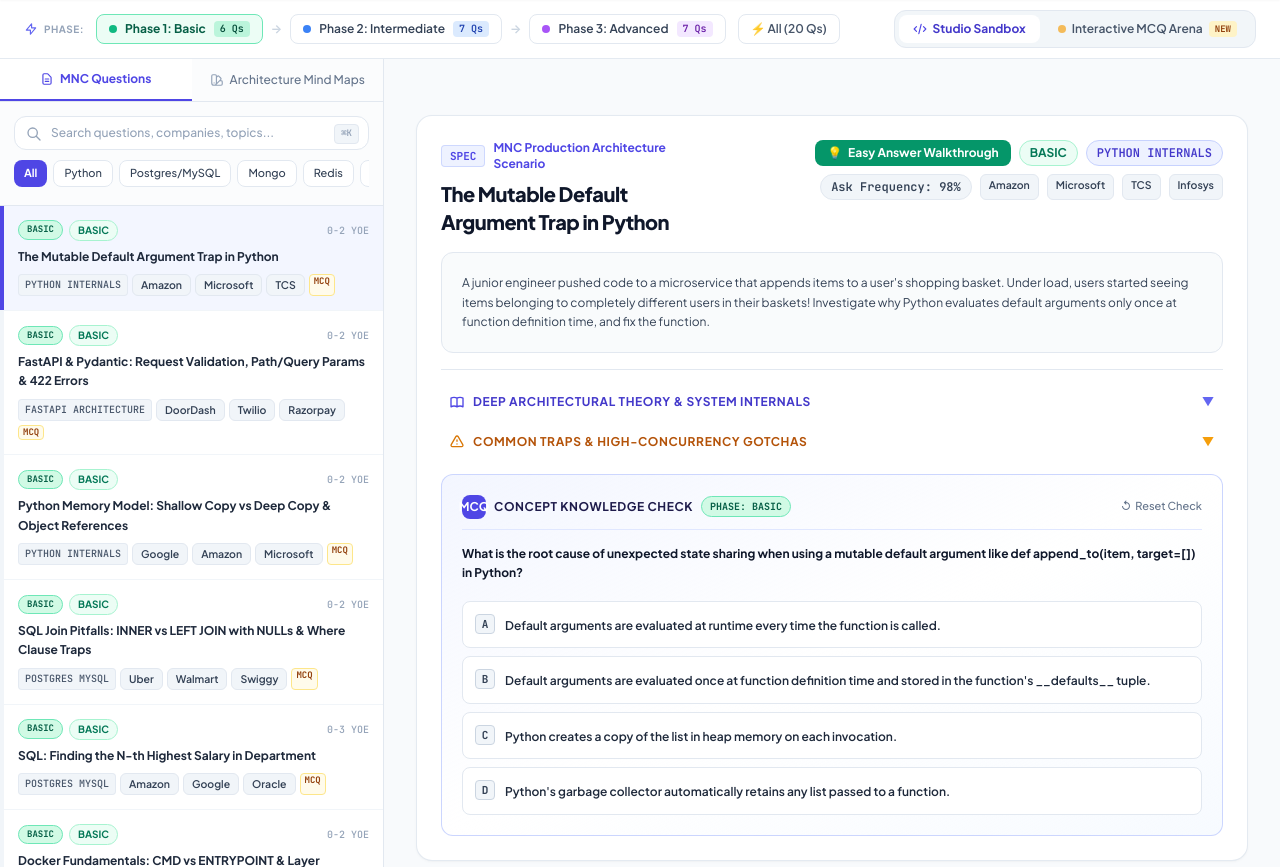
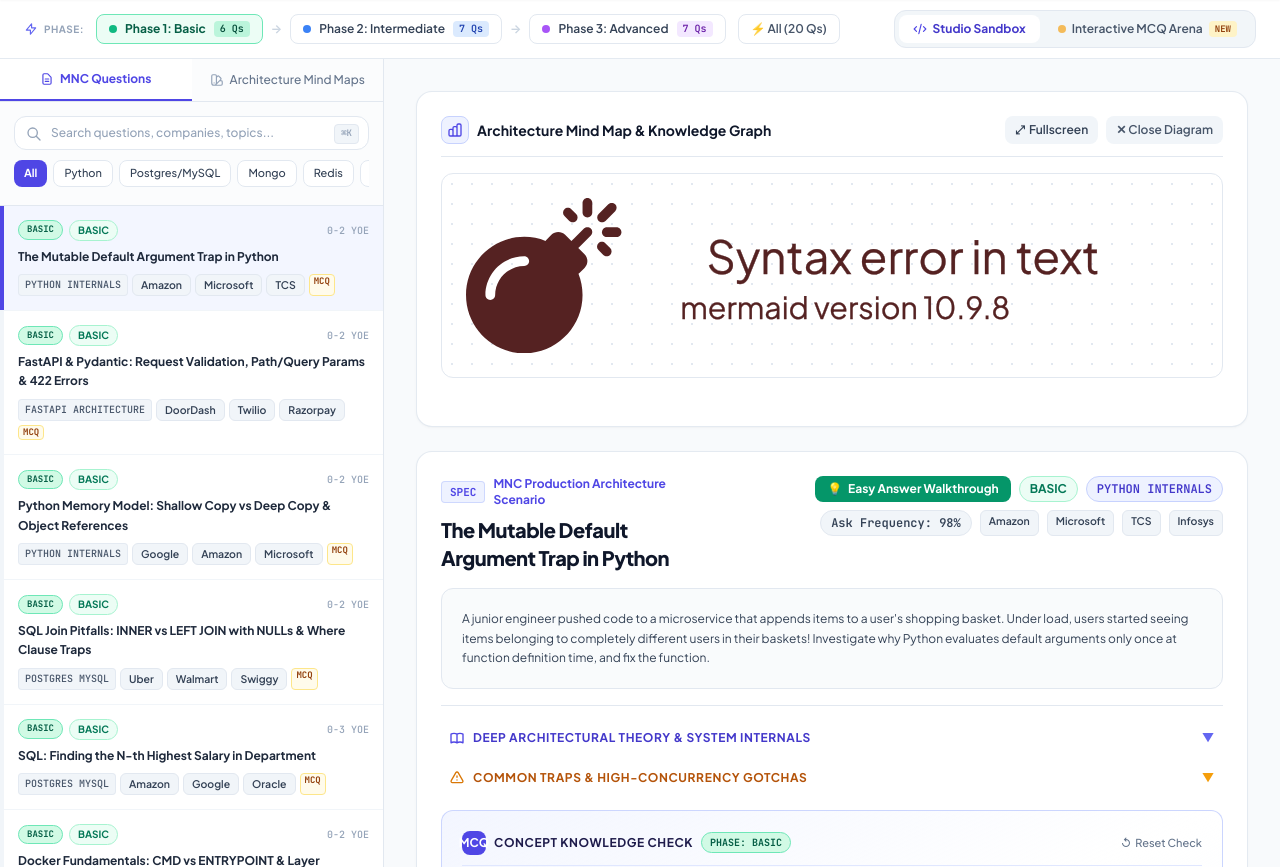
Before and after one commit to vivekjais16/backend_interview_trainer_dev, a FastAPI app: page / in a window 1280 px wide. Shown: the part 98-965 px from the top of the page. Run offline with FastAPI, Linux system fonts and the light colour scheme; tables that the repository leaves empty hold one stand-in row (values such as "Sample post"); data that the repository does not hold is empty; parts of the project's set-up code (start-up, migrations or seed data) failed here and were passed over; some libraries are stand-ins or nearby versions.

Commit message:
fix(ui-audit): guarantee 100% operational buttons, tabs, mindmap selection, and cross-filter responsiveness

```diff
--- a/app/static/js/app.js
+++ b/app/static/js/app.js
@@ -26,11 +26,24 @@ function getPhaseClass(phase) {
 
 function selectCareerPhase(phase, el) {
     currentPhaseFilter = phase;
+    currentDomainFilter = ""; // Reset technology domain filter to show all questions for this phase
+
+    // Reset domain chip buttons to 'All'
+    document.querySelectorAll("#domainChips button").forEach(b => {
+        b.className = "px-2.5 py-1 rounded-lg bg-white border border-slate-200 hover:bg-slate-100 text-slate-700 shrink-0 font-medium transition";
+    });
+    const allChip = document.querySelector("#domainChips button:first-child");
+    if (allChip) allChip.className = "px-2.5 py-1 rounded-lg bg-indigo-600 text-white shrink-0 font-bold shadow-2xs transition";
 
     // Update button styles in phase bar
     document.querySelectorAll(".phase-step-btn").forEach(btn => {
         btn.className = "phase-step-btn px-3 py-1.5 rounded-lg border border-slate-200 bg-white hover:bg-slate-50 text-slate-700 font-semibold transition flex items-center gap-2";
     });
+
+    if (!el) {
+        const map = { 'basic': 'phaseBtnBasic', 'intermediate': 'phaseBtnInter', 'advanced': 'phaseBtnAdv', '': 'phaseBtnAll' };
+        el = document.getElementById(map[phase] || 'phaseBtnAll');
+    }
 
     if (el) {
         if (phase === 'basic') {
@@ -140,17 +153,44 @@ function setupEventListeners() {
             runSQLCode();
         }
     });
+
+    // SQL Schema Change notification
+    document.getElementById("sqlSchemaSelect")?.addEventListener("change", (e) => {
+        const val = e.target.value;
+        showToast(`Active SQL Schema: ${val.toUpperCase()}`);
+    });
 }
 
-function filterByDomain(domain) {
+function filterByDomain(domain, btnElement) {
     currentDomainFilter = domain;
+
+    // When filtering by a specific technology domain, unlock phase so user sees all questions in this topic!
+    if (domain) {
+        currentPhaseFilter = "";
+        document.querySelectorAll(".phase-step-btn").forEach(btn => {
+            btn.className = "phase-step-btn px-3 py-1.5 rounded-lg border border-slate-200 bg-white hover:bg-slate-50 text-slate-700 font-semibold transition flex items-center gap-2";
+        });
+        const allPhaseBtn = document.getElementById("phaseBtnAll");
+        if (allPhaseBtn) {
+            allPhaseBtn.className = "phase-step-btn px-3 py-1.5 rounded-lg border border-indigo-300 bg-indigo-50 text-indigo-800 font-bold transition flex items-center gap-1.5 shadow-2xs";
+        }
+    }
 
     // Update chip buttons
     document.querySelectorAll("#domainChips button").forEach(b => {
         b.className = "px-2.5 py-1 rounded-lg bg-white border border-slate-200 hover:bg-slate-100 text-slate-700 shrink-0 font-medium transition";
     });
-    if (window.event && window.event.currentTarget) {
-        window.event.currentTarget.className = "px-2.5 py-1 rounded-lg bg-indigo-600 text-white shrink-0 font-bold shadow-2xs transition";
+
+    let target = btnElement;
+    if (!target && window.event && window.event.currentTarget) {
+        target = window.event.currentTarget;
+    }
+    if (!target) {
+        const btns = Array.from(document.querySelectorAll("#domainChips button"));
+        target = btns.find(b => b.getAttribute("onclick")?.includes(`'${domain}'`)) || btns[0];
+    }
+    if (target) {
+        target.className = "px-2.5 py-1 rounded-lg bg-indigo-600 text-white shrink-0 font-bold shadow-2xs transition";
     }
 
     loadQuestions();
@@ -332,6 +372,15 @@ function renderQuestionDetail(q) {
             `;
         }
 
+        if (q.solution_nosql) {
+            walkHtml += `
+                <div class="mt-2">
+                    <h5 class="font-bold text-slate-900 text-xs mb-1 font-mono">🍃 MongoDB Document Pipeline Guide:</h5>
+                    <pre class="terminal-console p-3 rounded-lg text-emerald-300 font-mono text-[11px] overflow-x-auto whitespace-pre-wrap">${q.solution_nosql}</pre>
+                </div>
+            `;
+        }
+
         walkthroughText.innerHTML = walkHtml || "<p class='text-slate-500 italic'>No walkthrough content available for this problem.</p>";
     }
 
@@ -379,9 +428,10 @@ function renderQuestionDetail(q) {
         if (q.sql_schema) document.getElementById("sqlSchemaSelect").value = q.sql_schema;
     }
 
-    // Reset AI Feedback area
+    // Reset AI Feedback area & Big-O complexity card
     document.getElementById("aiEvaluationCard").classList.add("hidden");
     document.getElementById("candidateResponseInput").value = "";
+    document.getElementById("pyComplexityCard")?.classList.add("hidden");
 }
 
 async function runPythonCode() {
@@ -661,6 +711,7 @@ async function submitToAIInterviewer() {
 
         const crossQContainer = document.getElementById("aiCrossQuestions");
         if (turn.cross_questions_asked && turn.cross_questions_asked.length > 0) {
+            window.lastCrossQuestions = turn.cross_questions_asked;
             crossQContainer.innerHTML = `
                 <div class="mt-4 p-5 bg-indigo-50/60 border border-indigo-200/80 rounded-xl">
                     <h5 class="text-xs font-bold text-indigo-900 uppercase tracking-wider mb-2.5 flex items-center gap-2">
@@ -671,7 +722,7 @@ async function submitToAIInterviewer() {
                         ${turn.cross_questions_asked.map((cq, i) => `
                             <div class="p-3 bg-white border border-indigo-100 rounded-xl text-xs text-slate-800 flex items-start justify-between gap-3 shadow-2xs">
                                 <div><span class="font-bold text-indigo-600">Q${i+1}:</span> ${cq}</div>
-                                <button onclick="injectCrossQuestion('${cq.replace(/'/g, "\\'")}')" class="text-[11px] font-semibold bg-indigo-600 hover:bg-indigo-700 text-white px-3 py-1 rounded-lg shrink-0 transition">Address This</button>
+                                <button onclick="injectCrossQuestionByIndex(${i})" class="text-[11px] font-semibold bg-indigo-600 hover:bg-indigo-700 text-white px-3 py-1 rounded-lg shrink-0 transition">Address This</button>
                             </div>
                         `).join('')}
                     </div>
@@ -688,10 +739,22 @@ async function submitToAIInterviewer() {
     }
 }
 
+function injectCrossQuestionByIndex(idx) {
+    if (!window.lastCrossQuestions || !window.lastCrossQuestions[idx]) return;
+    const cqText = window.lastCrossQuestions[idx];
+    const textarea = document.getElementById("candidateResponseInput");
+    if (!textarea) return;
+    textarea.value = `[Addressing Follow-Up Cross Question: "${cqText}"]\n\n` + textarea.value;
+    textarea.focus();
+    showToast("Follow-up question added to response draft");
+}
+
 function injectCrossQuestion(cqText) {
     const textarea = document.getElementById("candidateResponseInput");
+    if (!textarea) return;
     textarea.value = `[Addressing Follow-Up Cross Question: "${cqText}"]\n\n` + textarea.value;
     textarea.focus();
+    showToast("Follow-up question added to response draft");
 }
 
 function toggleEasyWalkthrough() {
@@ -752,21 +815,36 @@ async function loadMindmaps() {
         if (!tabList) return;
 
         tabList.innerHTML = topics.map((t, idx) => `
-            <button onclick="renderMindmap('${t.slug}')" class="px-3.5 py-2 text-xs rounded-xl transition font-semibold text-left border border-slate-200 ${idx === 0 ? 'bg-indigo-600 text-white border-indigo-600 shadow-xs' : 'bg-white text-slate-700 hover:bg-slate-100'}">
+            <button onclick="renderMindmap('${t.slug}', this)" class="mindmap-topic-btn px-3.5 py-2 text-xs rounded-xl transition font-semibold text-left border border-slate-200 ${idx === 0 ? 'bg-indigo-600 text-white border-indigo-600 shadow-xs font-bold' : 'bg-white text-slate-700 hover:bg-slate-100'}">
                 ${t.title}
             </button>
         `).join('');
 
         if (topics.length > 0) {
-            await renderMindmap(topics[0].slug);
+            await renderMindmap(topics[0].slug, tabList.querySelector("button"));
         }
     } catch (err) {
         console.error("Error loading mindmaps:", err);
     }
 }
 
-async function renderMindmap(slug) {
+async function renderMindmap(slug, btnElement) {
     try {
+        const visual = document.getElementById("mindmapVisualSection");
+        if (visual) visual.classList.remove("hidden");
+
+        // Update active topic button style
+        document.querySelectorAll(".mindmap-topic-btn").forEach(b => {
+            b.className = "mindmap-topic-btn px-3.5 py-2 text-xs rounded-xl transition font-semibold text-left border border-slate-200 bg-white text-slate-700 hover:bg-slate-100";
+        });
+        let target = btnElement;
+        if (!target && window.event && window.event.currentTarget) {
+            target = window.event.currentTarget;
+        }
+        if (target) {
+            target.className = "mindmap-topic-btn px-3.5 py-2 text-xs rounded-xl transition font-bold text-left border border-indigo-600 bg-indigo-600 text-white shadow-xs";
+        }
+
         const res = await fetch(`/api/v1/mindmaps/${slug}`);
         const topic = await res.json();
         const container = document.getElementById("mindmapDiagramContainer");
@@ -1360,9 +1438,67 @@ function revealArenaInStudio() {
     selectQuestion(q.id);
 }
 
+function switchSidebarTab(tab) {
+    const qBtn = document.getElementById("tabQuestionsBtn");
+    const mBtn = document.getElementById("tabMindmapBtn");
+    const qPanel = document.getElementById("sidebarQuestionsPanel");
+    const mPanel = document.getElementById("sidebarMindmapPanel");
+    const visual = document.getElementById("mindmapVisualSection");
+
+    if (tab === "questions") {
+        if (qBtn) qBtn.className = "flex-1 py-3 text-center border-b-2 border-indigo-600 text-indigo-600 bg-white font-bold transition flex items-center justify-center gap-1.5";
+        if (mBtn) mBtn.className = "flex-1 py-3 text-center text-slate-500 hover:text-slate-800 font-medium transition flex items-center justify-center gap-1.5";
+        if (qPanel) qPanel.classList.remove("hidden");
+        if (mPanel) mPanel.classList.add("hidden");
+    } else {
+        if (mBtn) mBtn.className = "flex-1 py-3 text-center border-b-2 border-indigo-600 text-indigo-600 bg-white font-bold transition flex items-center justify-center gap-1.5";
+        if (qBtn) qBtn.className = "flex-1 py-3 text-center text-slate-500 hover:text-slate-800 font-medium transition flex items-center justify-center gap-1.5";
+        if (mPanel) mPanel.classList.remove("hidden");
+        if (qPanel) qPanel.classList.add("hidden");
+        if (visual) visual.classList.remove("hidden");
+    }
+}
+
+function switchSandboxTab(tab) {
+    const pySection = document.getElementById("pythonCellSection");
+    const sqlSection = document.getElementById("sqlCellSection");
+    const redisSection = document.getElementById("redisCellSection");
+    const nosqlSection = document.getElementById("nosqlCellSection");
+
+    const btnPy = document.getElementById("tabPyBtn");
+    const btnSql = document.getElementById("tabSqlBtn");
+    const btnRedis = document.getElementById("tabRedisBtn");
+    const btnNosql = document.getElementById("tabNosqlBtn");
+
+    [btnPy, btnSql, btnRedis, btnNosql].forEach(btn => {
+        if (btn) btn.className = "px-3 py-1 rounded-lg text-slate-600 hover:text-slate-900 transition flex items-center gap-1.5 font-medium";
+    });
+
+    if (pySection) pySection.classList.add("hidden");
+    if (sqlSection) sqlSection.classList.add("hidden");
+    if (redisSection) redisSection.classList.add("hidden");
+    if (nosqlSection) nosqlSection.classList.add("hidden");
+
+    if (tab === "python") {
+        if (pySection) pySection.classList.remove("hidden");
+        if (btnPy) btnPy.className = "px-3 py-1 rounded-lg bg-white text-slate-900 shadow-2xs font-bold transition flex items-center gap-1.5";
+    } else if (tab === "sql") {
+        if (sqlSection) sqlSection.classList.remove("hidden");
+        if (btnSql) btnSql.className = "px-3 py-1 rounded-lg bg-white text-slate-900 shadow-2xs font-bold transition flex items-center gap-1.5";
+    } else if (tab === "redis") {
+        if (redisSection) redisSection.classList.remove("hidden");
+        if (btnRedis) btnRedis.className = "px-3 py-1 rounded-lg bg-white text-slate-900 shadow-2xs font-bold transition flex items-center gap-1.5";
+    } else if (tab === "nosql") {
+        if (nosqlSection) nosqlSection.classList.remove("hidden");
+        if (btnNosql) btnNosql.className = "px-3 py-1 rounded-lg bg-white text-slate-900 shadow-2xs font-bold transition flex items-center gap-1.5";
+    }
+}
+
 // ----------------------------------------------------
 // Global Window Export (ensures 100% operational buttons)
 // ----------------------------------------------------
+window.switchSidebarTab = switchSidebarTab;
+window.switchSandboxTab = switchSandboxTab;
 window.selectRoadmapStage = selectRoadmapStage;
 window.copyToClipboard = copyToClipboard;
 window.showToast = showToast;
@@ -1374,6 +1510,8 @@ window.runSQLCode = runSQLCode;
 window.runRedisCode = runRedisCode;
 window.runNoSQLCode = runNoSQLCode;
 window.submitToAIInterviewer = submitToAIInterviewer;
+window.injectCrossQuestion = injectCrossQuestion;
+window.injectCrossQuestionByIndex = injectCrossQuestionByIndex;
 window.revealSolution = revealSolution;
 window.resetStarterCode = resetStarterCode;
 window.filterByDomain = filterByDomain;
--- a/app/templates/index.html
+++ b/app/templates/index.html
@@ -184,16 +184,16 @@
 
                     <!-- Category Filter Chips -->
                     <div class="flex gap-1.5 overflow-x-auto pb-1 text-[11px]" id="domainChips">
-                        <button onclick="filterByDomain('')" class="px-2.5 py-1 rounded-lg bg-indigo-600 text-white shrink-0 font-bold shadow-2xs">All</button>
-                        <button onclick="filterByDomain('python_internals')" class="px-2.5 py-1 rounded-lg bg-white border border-slate-200 hover:bg-slate-100 text-slate-700 shrink-0 font-medium">Python</button>
-                        <button onclick="filterByDomain('postgres_mysql')" class="px-2.5 py-1 rounded-lg bg-white border border-slate-200 hover:bg-slate-100 text-slate-700 shrink-0 font-medium">Postgres/MySQL</button>
-                        <button onclick="filterByDomain('mongodb_nosql')" class="px-2.5 py-1 rounded-lg bg-white border border-slate-200 hover:bg-slate-100 text-slate-700 shrink-0 font-medium">Mongo</button>
-                        <button onclick="filterByDomain('redis_caching')" class="px-2.5 py-1 rounded-lg bg-white border border-slate-200 hover:bg-slate-100 text-slate-700 shrink-0 font-medium">Redis</button>
-                        <button onclick="filterByDomain('kafka_messaging')" class="px-2.5 py-1 rounded-lg bg-white border border-slate-200 hover:bg-slate-100 text-slate-700 shrink-0 font-medium">Kafka</button>
-                        <button onclick="filterByDomain('celery_rabbitmq')" class="px-2.5 py-1 rounded-lg bg-white border border-slate-200 hover:bg-slate-100 text-slate-700 shrink-0 font-medium">Celery</button>
-                        <button onclick="filterByDomain('docker_containers')" class="px-2.5 py-1 rounded-lg bg-white border border-slate-200 hover:bg-slate-100 text-slate-700 shrink-0 font-medium">Docker</button>
-                        <button onclick="filterByDomain('kubernetes_devops')" class="px-2.5 py-1 rounded-lg bg-white border border-slate-200 hover:bg-slate-100 text-slate-700 shrink-0 font-medium">K8s</button>
-                        <button onclick="filterByDomain('cicd_pipelines')" class="px-2.5 py-1 rounded-lg bg-white border border-slate-200 hover:bg-slate-100 text-slate-700 shrink-0 font-medium">CI/CD</button>
+                        <button onclick="filterByDomain('', this)" class="px-2.5 py-1 rounded-lg bg-indigo-600 text-white shrink-0 font-bold shadow-2xs">All</button>
+                        <button onclick="filterByDomain('python_internals', this)" class="px-2.5 py-1 rounded-lg bg-white border border-slate-200 hover:bg-slate-100 text-slate-700 shrink-0 font-medium">Python</button>
+                        <button onclick="filterByDomain('postgres_mysql', this)" class="px-2.5 py-1 rounded-lg bg-white border border-slate-200 hover:bg-slate-100 text-slate-700 shrink-0 font-medium">Postgres/MySQL</button>
+                        <button onclick="filterByDomain('mongodb_nosql', this)" class="px-2.5 py-1 rounded-lg bg-white border border-slate-200 hover:bg-slate-100 text-slate-700 shrink-0 font-medium">Mongo</button>
+                        <button onclick="filterByDomain('redis_caching', this)" class="px-2.5 py-1 rounded-lg bg-white border border-slate-200 hover:bg-slate-100 text-slate-700 shrink-0 font-medium">Redis</button>
+                        <button onclick="filterByDomain('kafka_messaging', this)" class="px-2.5 py-1 rounded-lg bg-white border border-slate-200 hover:bg-slate-100 text-slate-700 shrink-0 font-medium">Kafka</button>
+                        <button onclick="filterByDomain('celery_rabbitmq', this)" class="px-2.5 py-1 rounded-lg bg-white border border-slate-200 hover:bg-slate-100 text-slate-700 shrink-0 font-medium">Celery</button>
+                        <button onclick="filterByDomain('docker_containers', this)" class="px-2.5 py-1 rounded-lg bg-white border border-slate-200 hover:bg-slate-100 text-slate-700 shrink-0 font-medium">Docker</button>
+                        <button onclick="filterByDomain('kubernetes_devops', this)" class="px-2.5 py-1 rounded-lg bg-white border border-slate-200 hover:bg-slate-100 text-slate-700 shrink-0 font-medium">K8s</button>
+                        <button onclick="filterByDomain('cicd_pipelines', this)" class="px-2.5 py-1 rounded-lg bg-white border border-slate-200 hover:bg-slate-100 text-slate-700 shrink-0 font-medium">CI/CD</button>
                     </div>
                 </div>
 
@@ -811,16 +811,16 @@
             const visual = document.getElementById("mindmapVisualSection");
 
             if (tab === "questions") {
-                qBtn.className = "flex-1 py-3 text-center border-b-2 border-indigo-600 text-indigo-600 bg-white font-bold transition flex items-center justify-center gap-1.5";
-                mBtn.className = "flex-1 py-3 text-center text-slate-500 hover:text-slate-800 font-medium transition flex items-center justify-center gap-1.5";
-                qPanel.classList.remove("hidden");
-                mPanel.classList.add("hidden");
+                if (qBtn) qBtn.className = "flex-1 py-3 text-center border-b-2 border-indigo-600 text-indigo-600 bg-white font-bold transition flex items-center justify-center gap-1.5";
+                if (mBtn) mBtn.className = "flex-1 py-3 text-center text-slate-500 hover:text-slate-800 font-medium transition flex items-center justify-center gap-1.5";
+                if (qPanel) qPanel.classList.remove("hidden");
+                if (mPanel) mPanel.classList.add("hidden");
             } else {
-                mBtn.className = "flex-1 py-3 text-center border-b-2 border-indigo-600 text-indigo-600 bg-white font-bold transition flex items-center justify-center gap-1.5";
-                qBtn.className = "flex-1 py-3 text-center text-slate-500 hover:text-slate-800 font-medium transition flex items-center justify-center gap-1.5";
-                mPanel.classList.remove("hidden");
-                qPanel.classList.add("hidden");
-                visual.classList.remove("hidden");
+                if (mBtn) mBtn.className = "flex-1 py-3 text-center border-b-2 border-indigo-600 text-indigo-600 bg-white font-bold transition flex items-center justify-center gap-1.5";
+                if (qBtn) qBtn.className = "flex-1 py-3 text-center text-slate-500 hover:text-slate-800 font-medium transition flex items-center justify-center gap-1.5";
+                if (mPanel) mPanel.classList.remove("hidden");
+                if (qPanel) qPanel.classList.add("hidden");
+                if (visual) visual.classList.remove("hidden");
             }
         }
 
@@ -836,28 +836,31 @@
             const btnNosql = document.getElementById("tabNosqlBtn");
 
             [btnPy, btnSql, btnRedis, btnNosql].forEach(btn => {
-                btn.className = "px-3 py-1 rounded-lg text-slate-600 hover:text-slate-900 transition flex items-center gap-1.5 font-medium";
+                if (btn) btn.className = "px-3 py-1 rounded-lg text-slate-600 hover:text-slate-900 transition flex items-center gap-1.5 font-medium";
             });
 
-            pySection.classList.add("hidden");
-            sqlSection.classList.add("hidden");
-            redisSection.classList.add("hidden");
-            nosqlSection.classList.add("hidden");
+            if (pySection) pySection.classList.add("hidden");
+            if (sqlSection) sqlSection.classList.add("hidden");
+            if (redisSection) redisSection.classList.add("hidden");
+            if (nosqlSection) nosqlSection.classList.add("hidden");
 
             if (tab === "python") {
-                pySection.classList.remove("hidden");
-                btnPy.className = "px-3 py-1 rounded-lg bg-white text-slate-900 shadow-2xs font-bold transition flex items-center gap-1.5";
+                if (pySection) pySection.classList.remove("hidden");
+                if (btnPy) btnPy.className = "px-3 py-1 rounded-lg bg-white text-slate-900 shadow-2xs font-bold transition flex items-center gap-1.5";
             } else if (tab === "sql") {
-                sqlSection.classList.remove("hidden");
-                btnSql.className = "px-3 py-1 rounded-lg bg-white text-slate-900 shadow-2xs font-bold transition flex items-center gap-1.5";
+                if (sqlSection) sqlSection.classList.remove("hidden");
+                if (btnSql) btnSql.className = "px-3 py-1 rounded-lg bg-white text-slate-900 shadow-2xs font-bold transition flex items-center gap-1.5";
             } else if (tab === "redis") {
-                redisSection.classList.remove("hidden");
-                btnRedis.className = "px-3 py-1 rounded-lg bg-white text-slate-900 shadow-2xs font-bold transition flex items-center gap-1.5";
+                if (redisSection) redisSection.classList.remove("hidden");
+                if (btnRedis) btnRedis.className = "px-3 py-1 rounded-lg bg-white text-slate-900 shadow-2xs font-bold transition flex items-center gap-1.5";
             } else if (tab === "nosql") {
-                nosqlSection.classList.remove("hidden");
-                btnNosql.className = "px-3 py-1 rounded-lg bg-white text-slate-900 shadow-2xs font-bold transition flex items-center gap-1.5";
+                if (nosqlSection) nosqlSection.classList.remove("hidden");
+                if (btnNosql) btnNosql.className = "px-3 py-1 rounded-lg bg-white text-slate-900 shadow-2xs font-bold transition flex items-center gap-1.5";
             }
         }
+
+        window.switchSidebarTab = switchSidebarTab;
+        window.switchSandboxTab = switchSandboxTab;
     </script>
     <script src="/static/js/app.js"></script>
 </body>
```
Also changed, not shown: app/api/v1/questions.py (+38 -2 lines), tests/test_api.py (+12 -0 lines).
